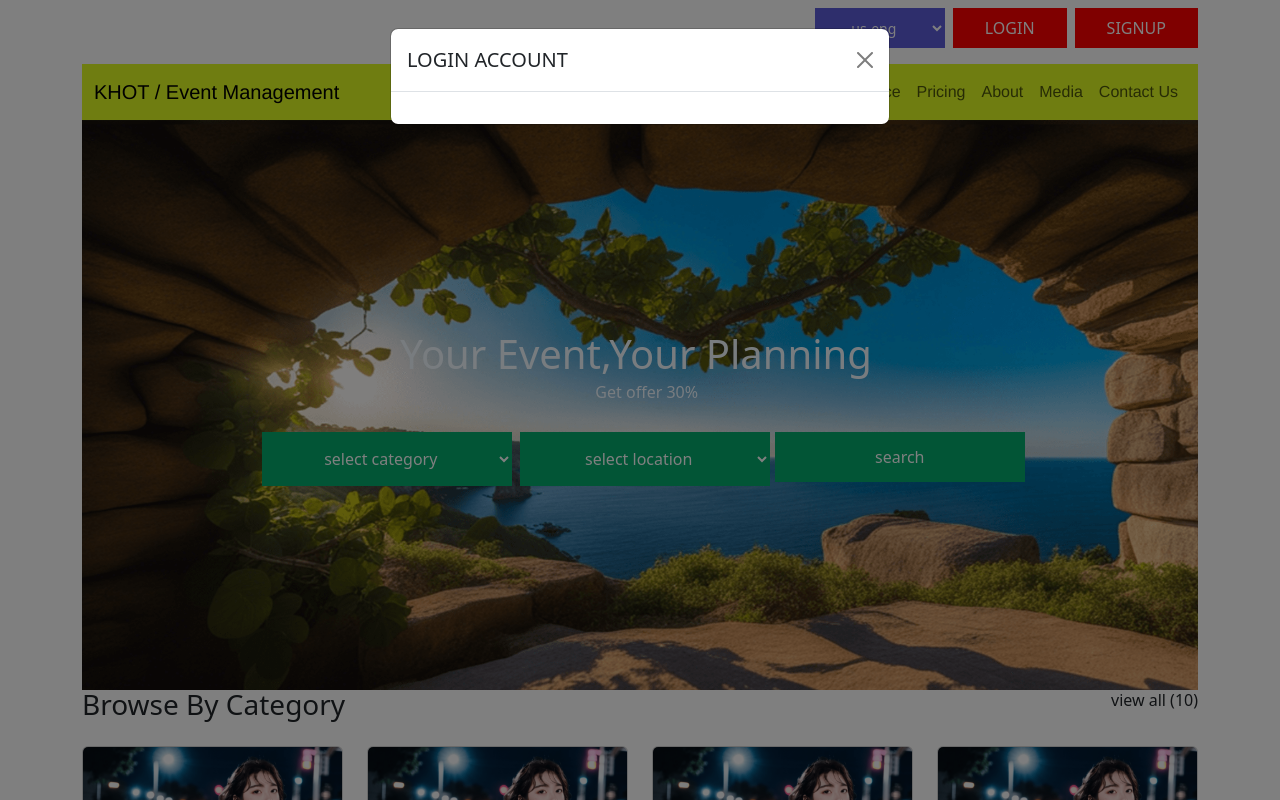
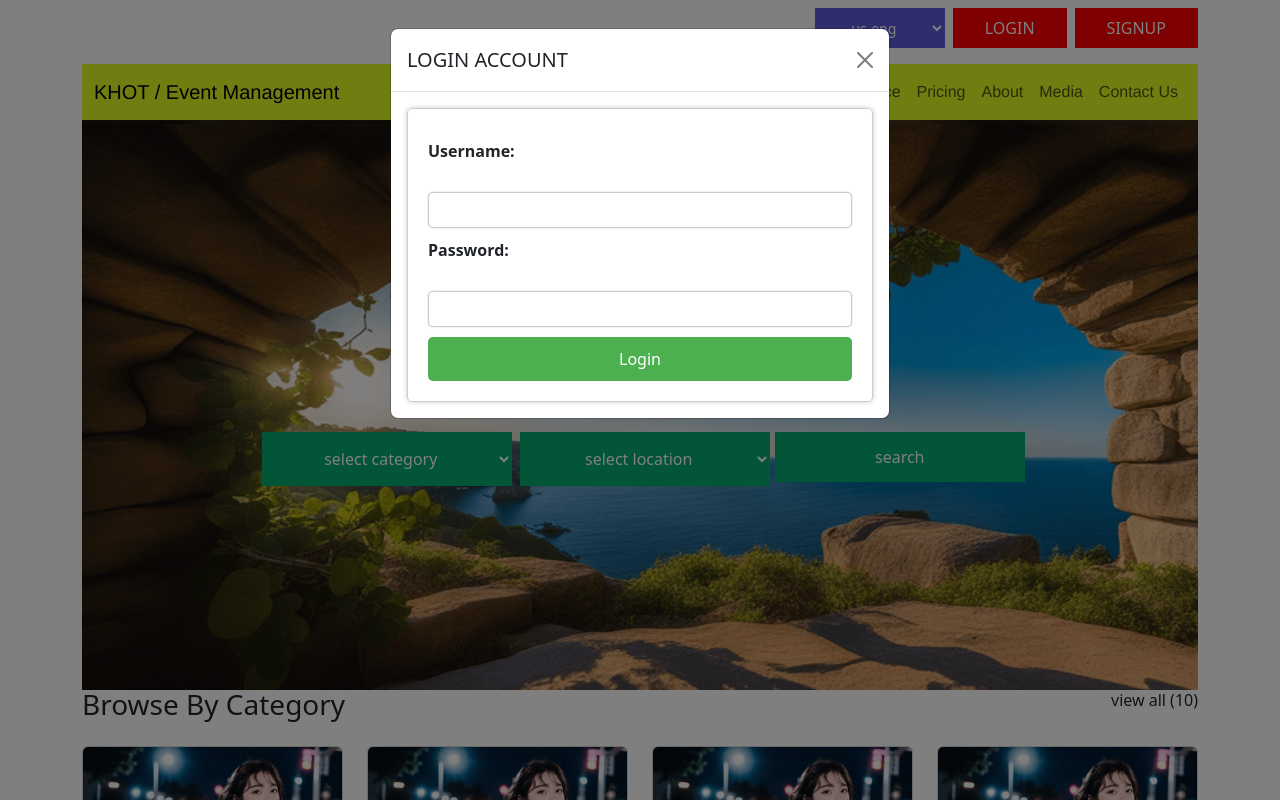
Before and after one commit to kavingam/event-management-system, a PHP site: page / in a window 1280 px wide, after a click on "LOGIN". Run offline with PHP 8.4, Linux system fonts and the light colour scheme.

Commit message:
update index.php form code

```diff
--- a/index.php
+++ b/index.php
@@ -6,6 +6,39 @@
     <title>KHOT | Event Management System </title>
     <link rel="stylesheet" href="assets/bootstrap-5.3.3-dist/css/bootstrap.min.css" />
     <link rel="stylesheet" href="assets/css/styles.css" />
+    <style>
+        form {
+            width: 100%;
+            margin: 0 auto;
+            padding: 20px;
+            border: 1px solid #ccc;
+            border-radius: 5px;
+            box-shadow: 0px 0px 5px #ccc;
+        }
+        label {
+            display: block;
+            margin-top: 10px;
+            font-weight: bold;
+        }
+        input[type="text"], input[type="password"],input[type="email"] {
+            width: 100%;
+            padding: 5px;
+            margin-top: 5px;
+            border: 1px solid #ccc;
+            border-radius: 5px;
+            box-shadow: 0px 0px 2px #ccc;
+        }
+        input[type="submit"] {
+            width: 100%;
+            padding: 10px;
+            margin-top: 10px;
+            background-color: #4CAF50;
+            color: white;
+            border: none;
+            border-radius: 5px;
+            cursor: pointer;
+        }
+    </style>
 </head>
 <body>
     <header class="container mt-2">
@@ -342,7 +375,13 @@
                 <button type="button" class="btn-close" data-bs-dismiss="modal" aria-label="Close"></button>
             </div>
             <div class="modal-body">
-
+            <form>
+                <label for="username">Username:</label><br>
+                <input type="text" id="username" name="username"><br>
+                <label for="password">Password:</label><br>
+                <input type="password" id="password" name="password"><br>
+                <input type="submit" value="Login">
+            </form>
             </div>
             </div>
         </div>
@@ -358,7 +397,17 @@
                 <button type="button" class="btn-close" data-bs-dismiss="modal" aria-label="Close"></button>
             </div>
             <div class="modal-body">
-
+            <form>
+                <label for="username">Username:</label><br>
+                <input type="text" id="username" name="username"><br>
+                <label for="email">Email:</label><br>
+                <input type="email" id="email" name="email"><br>
+                <label for="password">Password:</label><br>
+                <input type="password" id="password" name="re-password"><br>
+                <label for="re-password">Confirm Password:</label><br>
+                <input type="password" id="re-password" name="re-password"><br>
+                <input type="submit" value="Login">
+            </form>
             </div>
             </div>
         </div>
```
